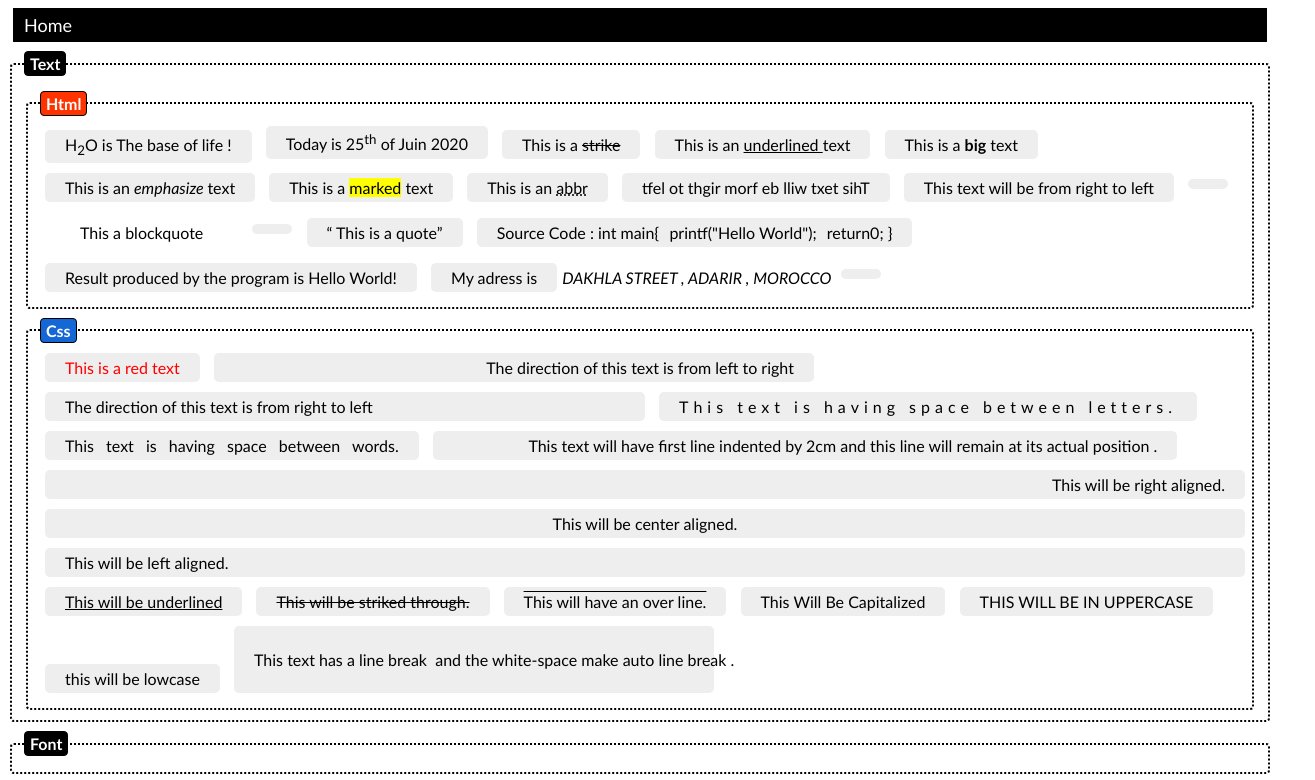
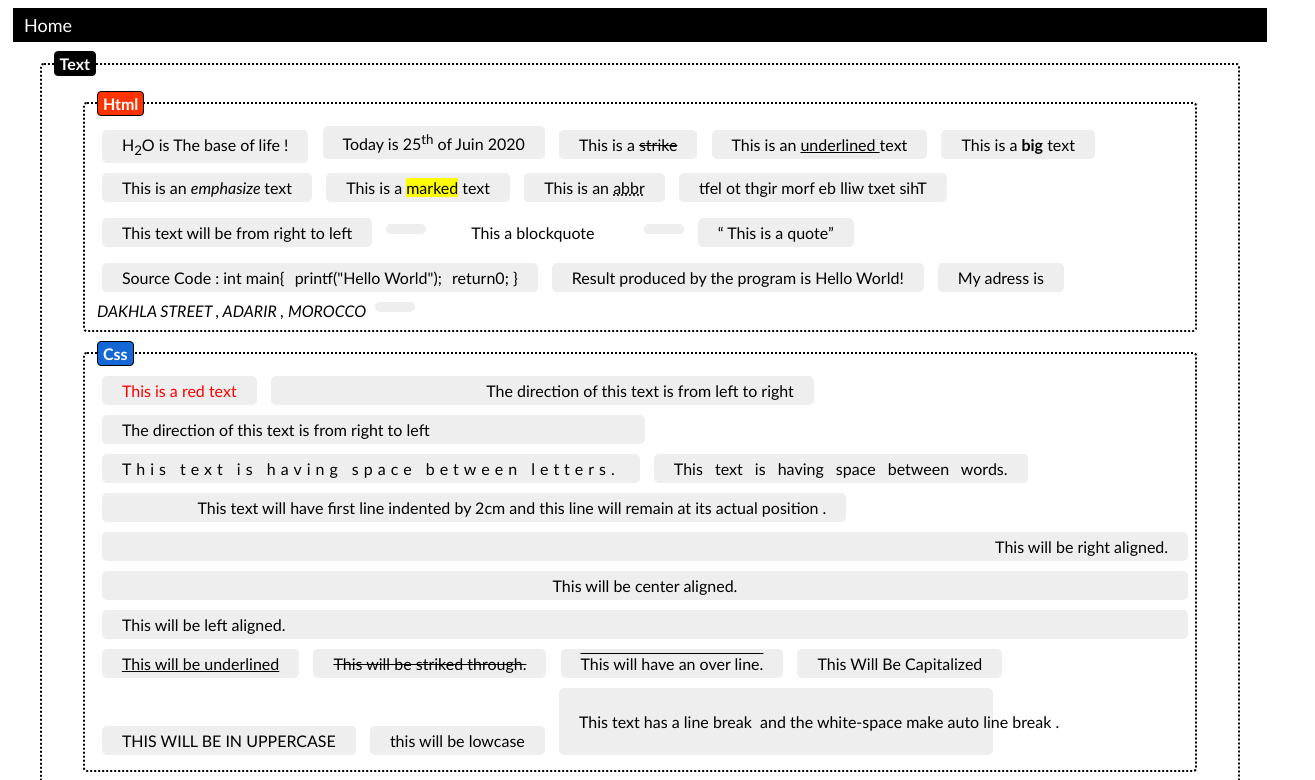
Before and after one commit to yeddaif/practice, a plain HTML site: page index.html in a window 1280 px wide. Shown: the top 780 px of the page, 1315 px wide, since content can reach past the window. Drawn offline with Linux system fonts and the light colour scheme.

Commit message:
Add files via upload

```diff
--- a/style.css
+++ b/style.css
@@ -31,9 +31,10 @@
     }
 
     fieldset {
-        margin-top: 9px;
+        margin: 9px auto;
         border-radius: 4px;
         border: 2px dotted #000;
+        width: 95%;
     }
 
     legend {
```
